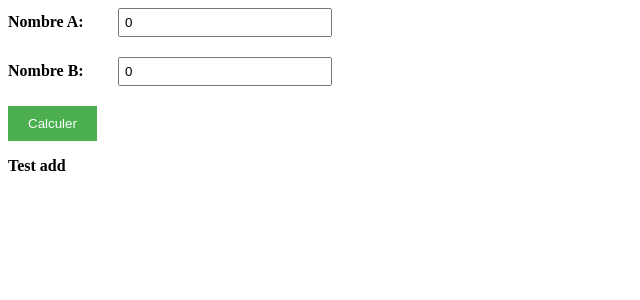
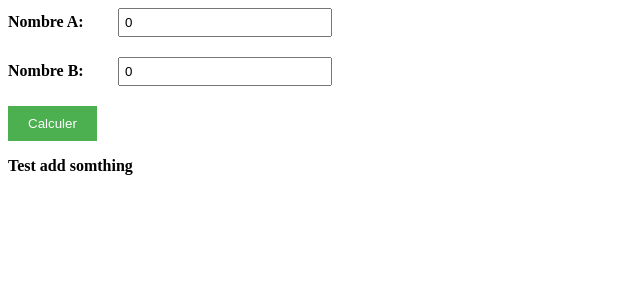
Before and after one commit to billelWCS/test_jenkins, an Angular app: page / in a window 1280 px wide. Shown: the top 300 px of the page, without its empty margins (0-640 px from the left). Built offline with nearby package versions, Linux system fonts and the light colour scheme.

Commit message:
test pushing somthing

```diff
--- a/src/app/app.component.html
+++ b/src/app/app.component.html
@@ -14,4 +14,4 @@
   <p>Résultat : {{ result }}</p>
 </div>
 
-<p>Test add</p>
+<p>Test add somthing</p>
```
